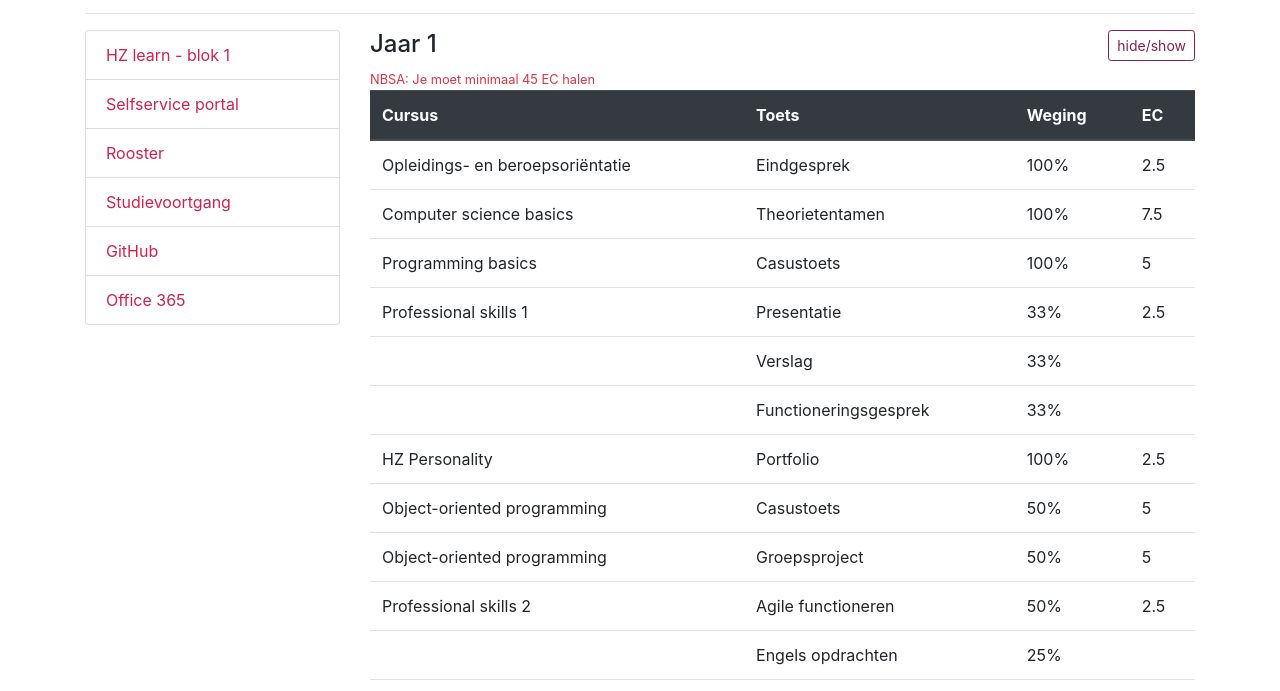
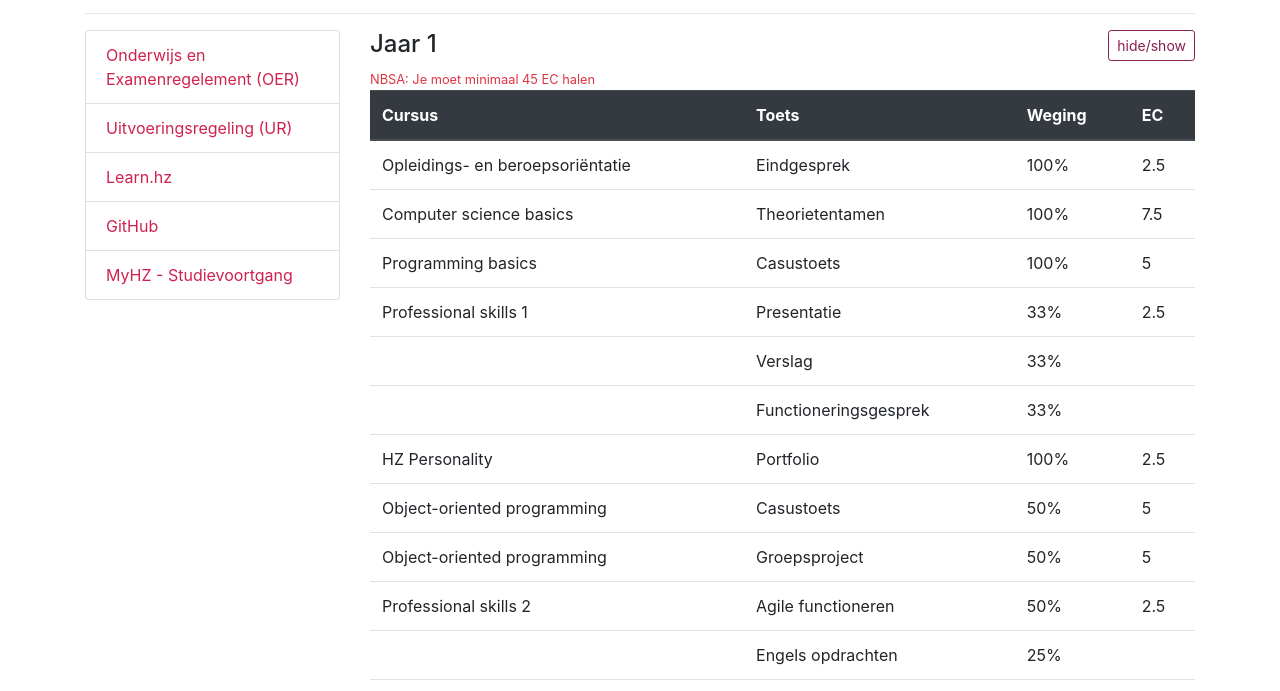
Before and after one commit to AlexSpelt/AlexSpelt.github.io, a website: page dashboard.html in a window 1280 px wide. Shown: the part 109-800 px from the top of the page. Drawn offline with nearby package versions, Linux system fonts and the light colour scheme.

Commit message:
Updated dashboard links to correct links

```diff
--- a/dashboard.html
+++ b/dashboard.html
@@ -47,12 +47,11 @@
             </div>
             <div class="col-md-3 col-12 mb-5">
                 <ul class="list-group">
-                    <li class="list-group-item"><a href="https://learn.hz.nl/course/view.php?id=15960#section-0">HZ learn - blok 1</a></li>
-                    <li class="list-group-item"><a href="https://topdesk.hz.nl/tas/public/ssp/">Selfservice portal</a></li>
-                    <li class="list-group-item"><a href="https://apps.hz.nl/rooster/">Rooster</a></li>
-                    <li class="list-group-item"><a href="https://apps.hz.nl/angular/studievoortgang/">Studievoortgang</a></li>
-                    <li class="list-group-item"><a href="https://github.com/">GitHub</a></li>
-                    <li class="list-group-item"><a href="https://portal.office.com/">Office 365</a></li>
+                    <li class="list-group-item"><a href="https://hz.nl/uploads/documents/Regelingen/OERS/OER-HZ-2019-2020-Ba.pdf" target="_blank">Onderwijs en Examenregelement (OER)</a></li>
+                    <li class="list-group-item"><a href="https://hz.nl/uploads/documents/Regelingen/OERS/2018-2019/9.-HBO-ICT-vt-Uitvoeringsregeling-HZ-2018%E2%80%932019-V02.pdf" target="_blank">Uitvoeringsregeling (UR)</a></li>
+                    <li class="list-group-item"><a href="https://learn.hz.nl/my/" target="_blank">Learn.hz</a></li>
+                    <li class="list-group-item"><a href="https://github.com/" target="_blank">GitHub</a></li>
+                    <li class="list-group-item"><a href="https://apps.hz.nl/angular/studievoortgang/studiestatus" target="_blank">MyHZ - Studievoortgang</a></li>
                 </ul>
             </div>
             <div class="col-md-9 col-12">
```
